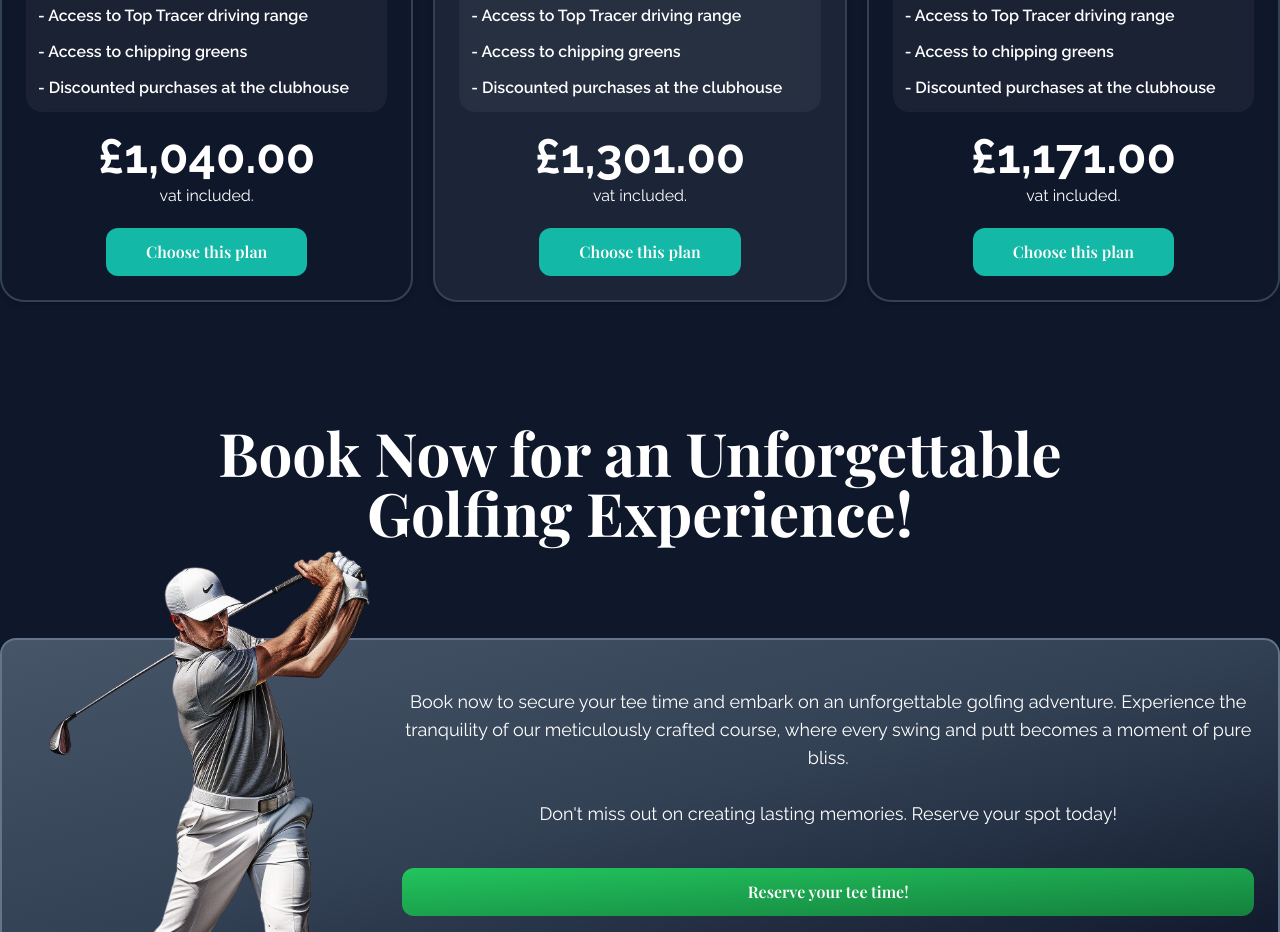
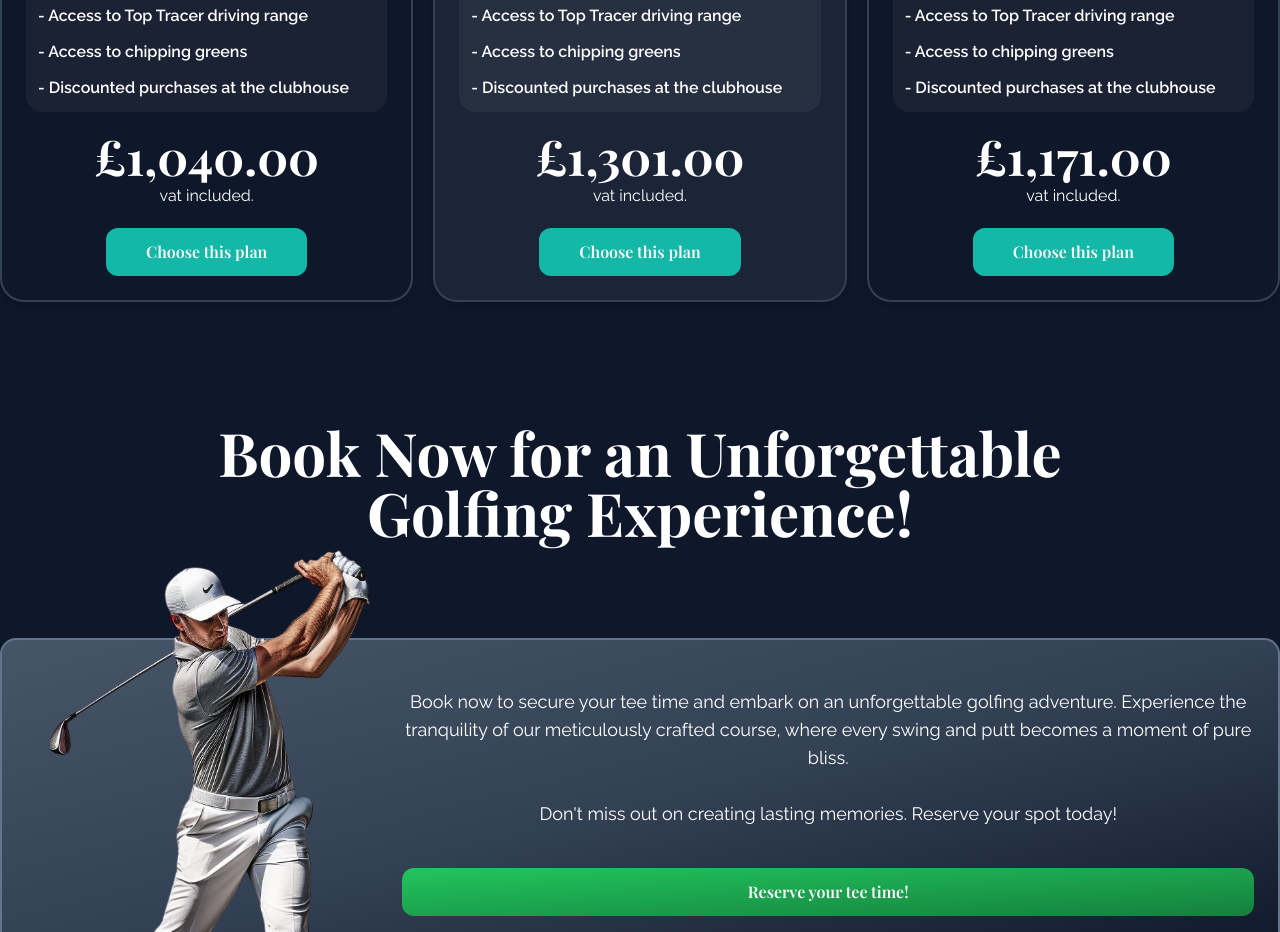
Before and after one commit to latham91/golfclub, a Next.js app: page / in a window 1280 px wide. Shown: the part 2300-3232 px from the top of the page. Built offline with nearby package versions, Linux system fonts and the light colour scheme.

Commit message:
fixed fonts in pricingcard and updated meta descriptions and title

```diff
--- a/app/layout.jsx
+++ b/app/layout.jsx
@@ -17,8 +17,9 @@ const raleway = Raleway({
 });
 
 export const metadata = {
-   title: "Create Next App",
-   description: "Generated by create next app",
+   title: "Preston Golf Club - Home",
+   description:
+      "Picturesque golf course in Preston, Lancashire.",
 };
 
 export default function RootLayout({ children }) {
--- a/components/pricing/PricingCard.jsx
+++ b/components/pricing/PricingCard.jsx
@@ -37,7 +37,9 @@ export default function PricingCard({
                ))}
             </ul>
             <div className="text-center">
-               <h2 className="mb-1 text-5xl font-bold">
+               <h2
+                  className={`${playfairDisplay.className} mb-1 text-5xl font-bold`}
+               >
                   {price}
                </h2>
                <p>vat included.</p>
```
